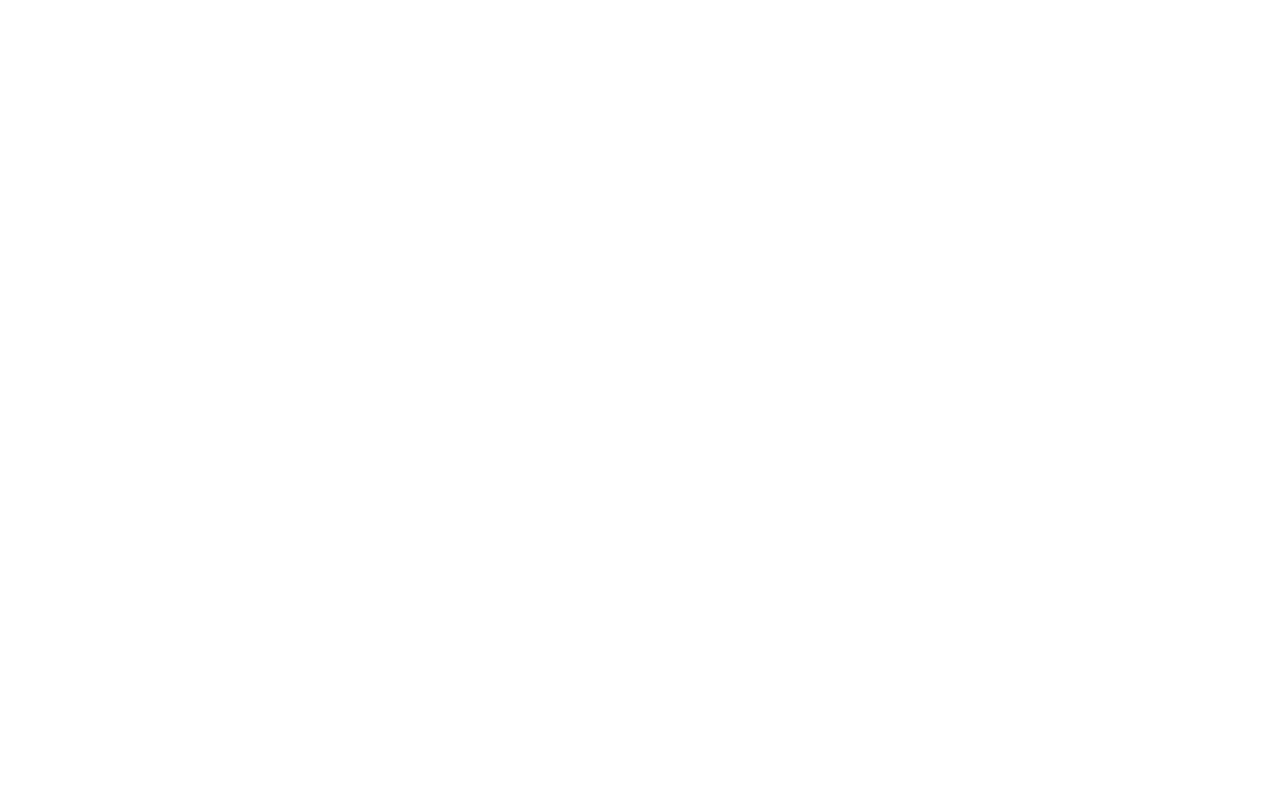
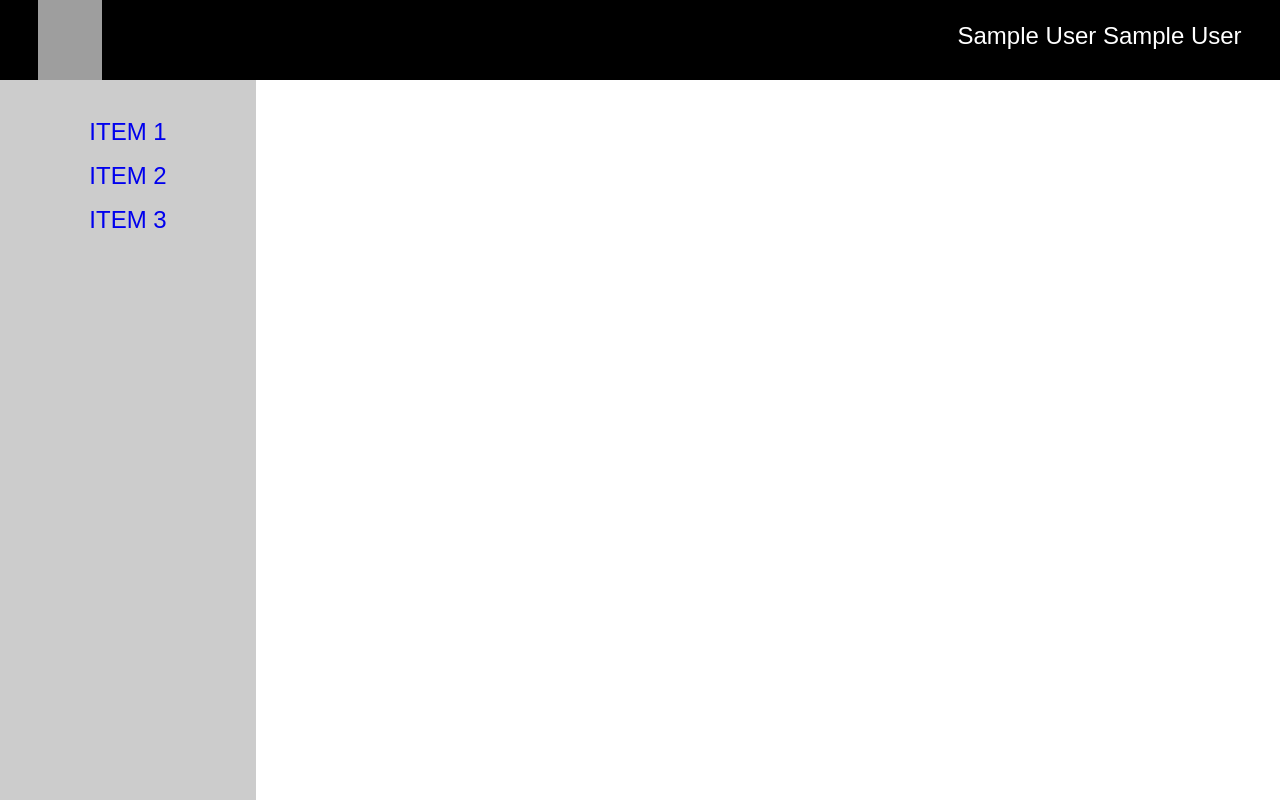
Before and after one commit to sprmnfrd/cosc75a-wt, a PHP site: page /dashboard.php in a window 1280 px wide. Before the commit the page is empty. Run offline with PHP 8.4, Linux system fonts and the light colour scheme; the visitor is signed in with stand-in values (Sample User, id 1); grey boxes are pictures that could not be loaded.

Commit message:
added dashboard design

```diff
--- a/css/style.css
+++ b/css/style.css
@@ -104,12 +104,18 @@
 
 /* CUSTOM STYLES */
 * {
+    background-color: #FAF9F6;
     font-family: Arial, Helvetica, sans-serif;
+    user-select: none;
 }
 
-/* body {
-    background-color: lightgray;
-} */
+a {
+    text-decoration: none;
+}
+
+ul {
+    list-style: none;
+}
 
 .text-white {
     color: #ffffff;
@@ -153,3 +159,75 @@
     font-weight: bold;
     font-size: larger;
 }
+
+.logo {
+    width: 5vw;
+    height: 100%;
+    margin-left: 3vw;
+    vertical-align: bottom;
+}
+
+.hbar {
+    width: 100vw;
+    height: 10vh;
+    display: inline-block;
+    position: relative;
+    background-color: #000000;
+}
+
+.vbar {
+    width: 20vw;
+    height: 90vh;
+    position: absolute;
+    float: left;
+    background-color: #cccccc;
+}
+
+#menu {
+    font-size: x-large;
+    margin-top: 30px;
+}
+
+.menu-item {
+    display: block;
+    padding: 10px;
+    text-align: center;
+}
+
+.menu-item:hover {
+    font-weight: bold;
+    color: #000000;
+    background-color: white;
+}
+
+#user_name {
+    position: absolute;
+    top: 10vh;
+    right: 3vw;
+    transform: translateY(-7vh);
+}
+
+#user_name span {
+    color: white;
+    font-size: x-large;
+}
+
+#user_menu {
+    display: inline-block;
+    position: absolute;
+    top: 7vh;
+    right: 3vw;
+    padding: 10px 20px;
+    background-color: white;
+    border: 2px #cccccc solid;
+    visibility: hidden;
+}
+
+#user_menu ul li {
+    margin: 5px 0;
+    font-size: larger;
+}
+
+.toggle {
+    visibility: visible !important;
+}
--- a/manager/dashboard.php
+++ b/manager/dashboard.php
@@ -4,8 +4,63 @@
 
     changeTitle("../templates/header.php", "Walang Tatak - Dashboard");
 ?>
-        <div class="menubar">
-
+        <div class="hbar">
+            <a href="dashboard.php"><img src="../images/logo.jpg" class="logo"></a>
+            <?php
+                echo '
+                    <a id="user_name" href="javascript:toggleUserMenu();"><span>'.$_SESSION["fname"].' '.$_SESSION["lname"].'</span><a>
+                ';
+            ?>
+            <div id="user_menu">
+                <ul>
+                    <li><a href="#">Profile</a></li>
+                    <li><a href="#">Logout</a></li>
+                </ul>
+            </div>
         </div>
+        <div class="vbar">
+            <ul id="menu">
+                <?php
+                    echo '
+                    <script>
+                        alert("$_SESSION["tid"]");
+                    </script>
+                    ';
+                        if($_SESSION["tid"] == 1) {
+                            echo '
+                                <a class="menu-item" href="#"><li>ITEM 1</li></a>
+                                <a class="menu-item" href="#"><li>ITEM 2</li></a>
+                                <a class="menu-item" href="#"><li>ITEM 3</li></a>
+                            ';
+                        } elseif($_SESSION["tid"] == 2) {
+                            echo '
+                                <a class="menu-item" href="#"><li>ITEM 4</li></a>
+                                <a class="menu-item" href="#"><li>ITEM 5</li></a>
+                                <a class="menu-item" href="#"><li>ITEM 6</li></a>
+                            ';
+                        } elseif($_SESSION["tid"] == 3) {
+                            echo '
+                                <a class="menu-item" href="#"><li>ITEM 7</li></a>
+                                <a class="menu-item" href="#"><li>ITEM 8</li></a>
+                                <a class="menu-item" href="#"><li>ITEM 9</li></a>
+                            ';
+                        } elseif($_SESSION["tid"] == 4) {
+                            echo '
+                                <a class="menu-item" href="#"><li>ITEM 10</li></a>
+                                <a class="menu-item" href="#"><li>ITEM 11</li></a>
+                                <a class="menu-item" href="#"><li>ITEM 12</li></a>
+                            ';
+                        } else {
+                            header("Location: ./login.php");
+                            die();
+                        }
+                ?>
+            </ul>
+        </div>
+        <script>
+            function toggleUserMenu() {
+                document.getElementById("user_menu").classList.toggle("toggle");
+            }
+        </script>
     </body>
 </html>
```
Also changed, not shown: manager/login.php (+6 -1 lines).
